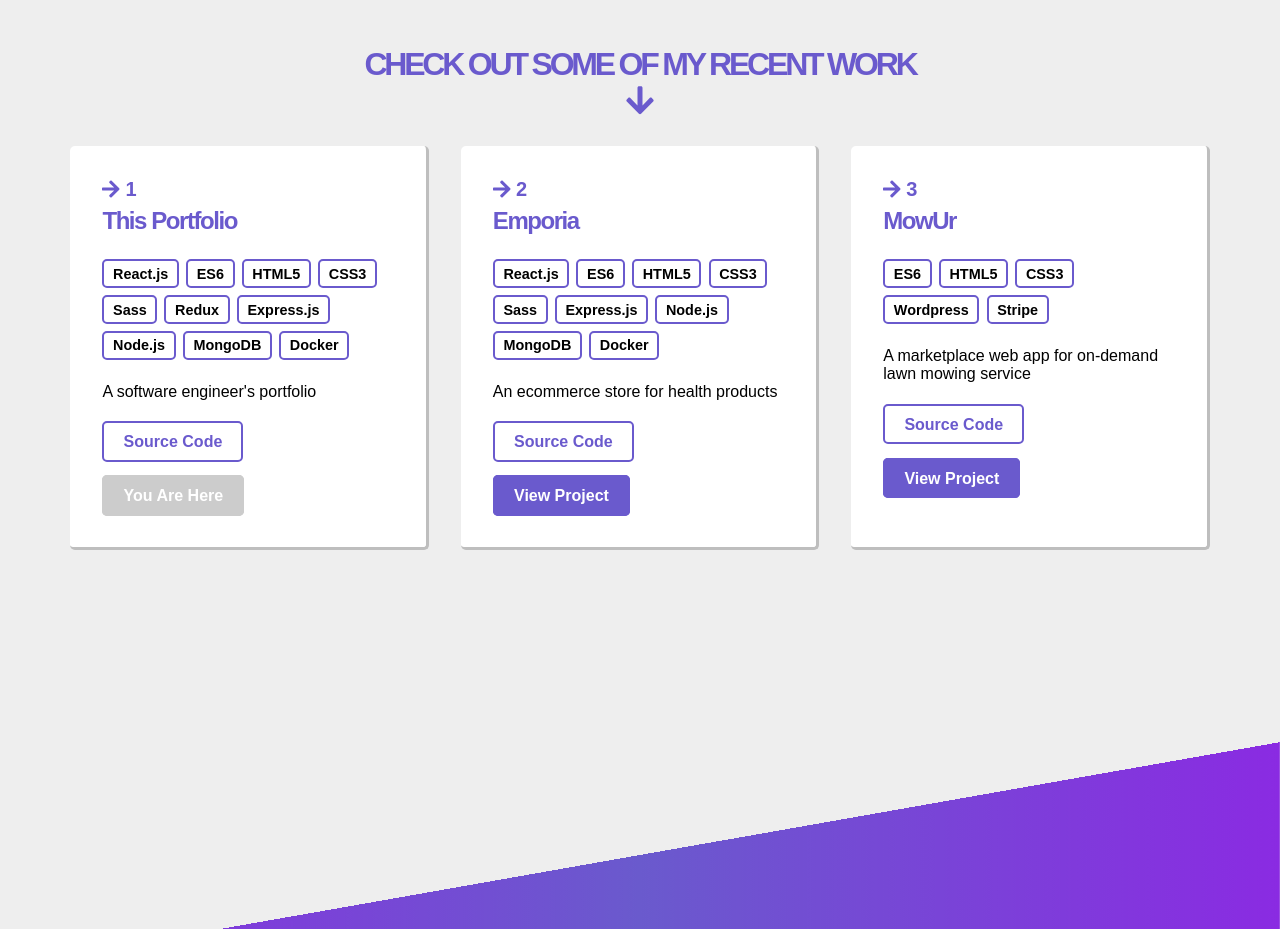
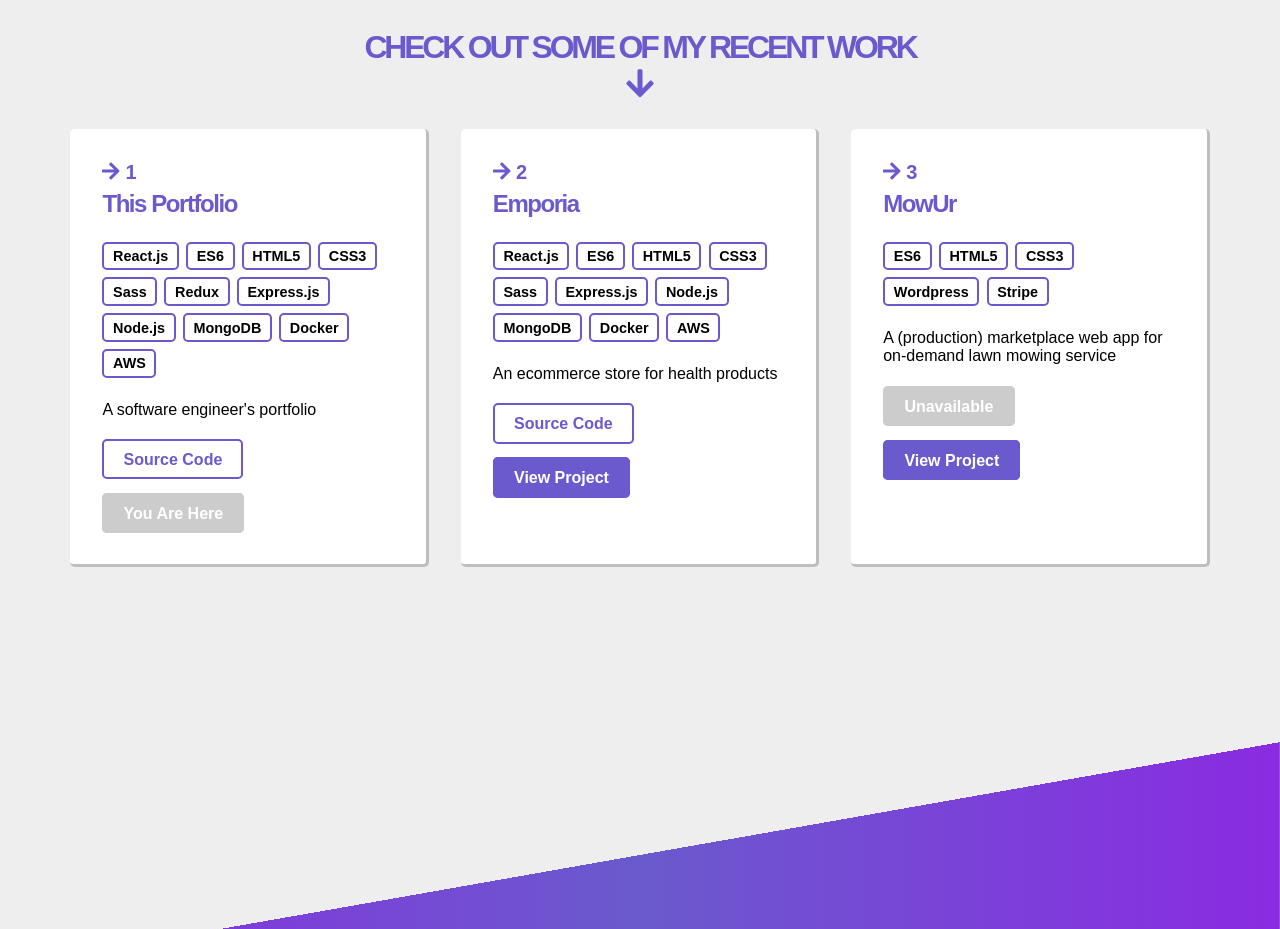
Before and after one commit to davidtudorjohn/Portfolio-v1-Client, a React (Create React App) app: page / in a window 1280 px wide. Shown: the part 820-1749 px from the top of the page. Built offline with nearby package versions, Linux system fonts and the light colour scheme.

Commit message:
Updated Project/Projects component styles

```diff
--- a/src/components/Project/index.js
+++ b/src/components/Project/index.js
@@ -21,8 +21,12 @@ const Project = props => {
       <p className={`description ${isDarkMode && "dark"}`}>
         {props.description}
       </p>
-      <a className={`sourceBtn ${isDarkMode && "dark"}`} href={props.source}>
-        Source Code
+      <a
+        className={`sourceBtn ${isDarkMode &&
+          "dark"} ${props.sourceUnavailable && "disabled"}`}
+        href={props.source}
+      >
+        {props.sourceUnavailable ? "Unavailable" : "Source Code"}
       </a>
       <br />
       <br />
--- a/src/components/Project/project.css
+++ b/src/components/Project/project.css
@@ -57,6 +57,11 @@
   width: 100%;
 }
 
+.sourceBtn.disabled,
+.sourceBtn.dark.disabled {
+  color: white;
+}
+
 .sourceBtn.dark {
   border: solid 2px #63e029;
   color: #63e029;
--- a/src/components/Project/project.scss
+++ b/src/components/Project/project.scss
@@ -51,6 +51,10 @@
   font-weight: 600;
   width: 100%;
 }
+.sourceBtn.disabled,
+.sourceBtn.dark.disabled {
+  color: white;
+}
 .sourceBtn.dark {
   border: $btnBorderDark;
   color: $color1dark;
--- a/src/components/Projects/index.js
+++ b/src/components/Projects/index.js
@@ -30,7 +30,8 @@ const Projects = () => {
             "Express.js",
             "Node.js",
             "MongoDB",
-            "Docker"
+            "Docker",
+            "AWS"
           ]}
           description="A software engineer's portfolio"
           source="https://github.com/david-t-john/portfolio-v1"
@@ -49,7 +50,8 @@ const Projects = () => {
             "Express.js",
             "Node.js",
             "MongoDB",
-            "Docker"
+            "Docker",
+            "AWS"
           ]}
           description="An ecommerce store for health products"
           source="https://github.com/david-t-john/emporia"
@@ -59,8 +61,8 @@ const Projects = () => {
           num="3"
           title="MowUr"
           techs={["ES6", "HTML5", "CSS3", "Wordpress", "Stripe"]}
-          description="A marketplace web app for on-demand lawn mowing service"
-          source="https://github.com/david-t-john/portfolio-v1"
+          description="A (production) marketplace web app for on-demand lawn mowing service"
+          sourceUnavailable={true}
           viewAt="https://mowur.com"
         />
       </div>
--- a/src/components/Projects/projects.scss
+++ b/src/components/Projects/projects.scss
@@ -37,9 +37,7 @@
   display: flex;
   flex-direction: column;
   padding: 0em 2em 0em 2em;
-  overflow-x: hidden;
   max-width: 90vw;
-  content: contain;
   justify-content: center;
   align-items: center;
 }
```
Also changed, not shown: 1 other file (tests, documents, lock files or other folders).
